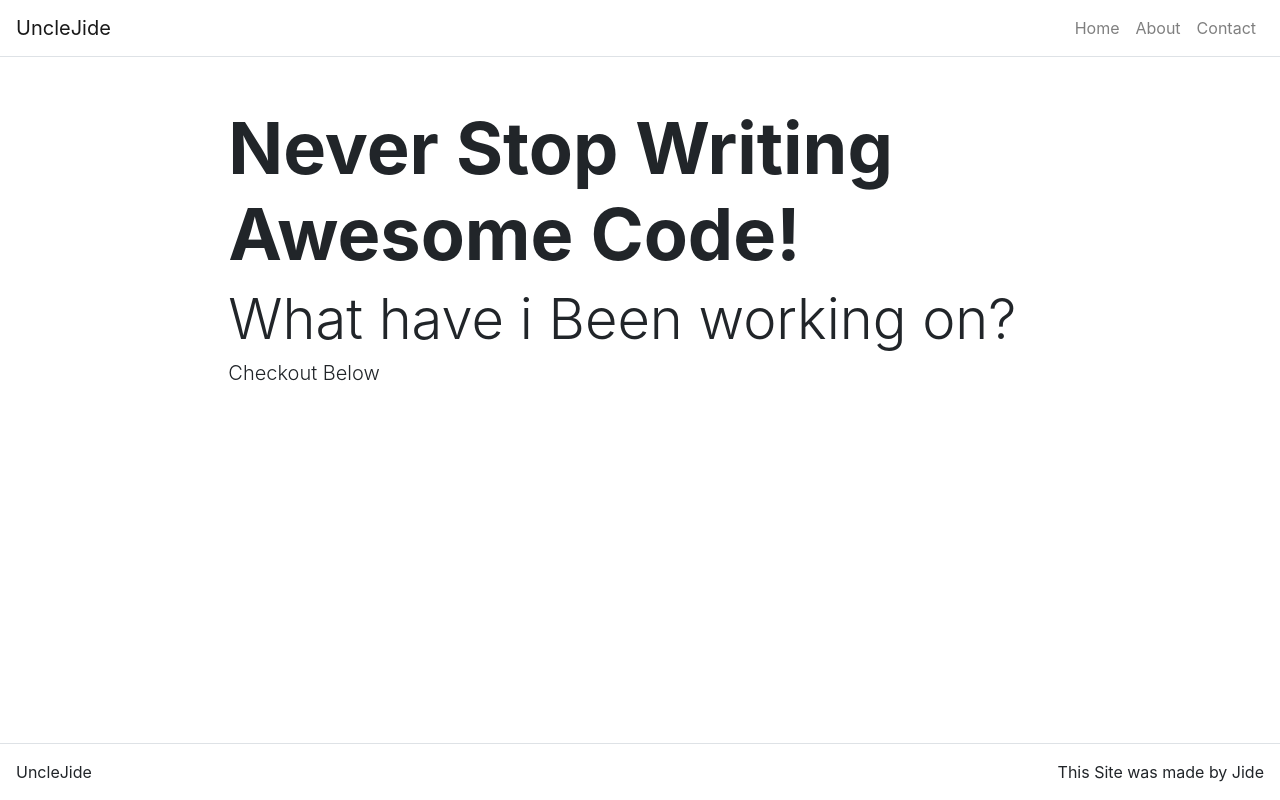
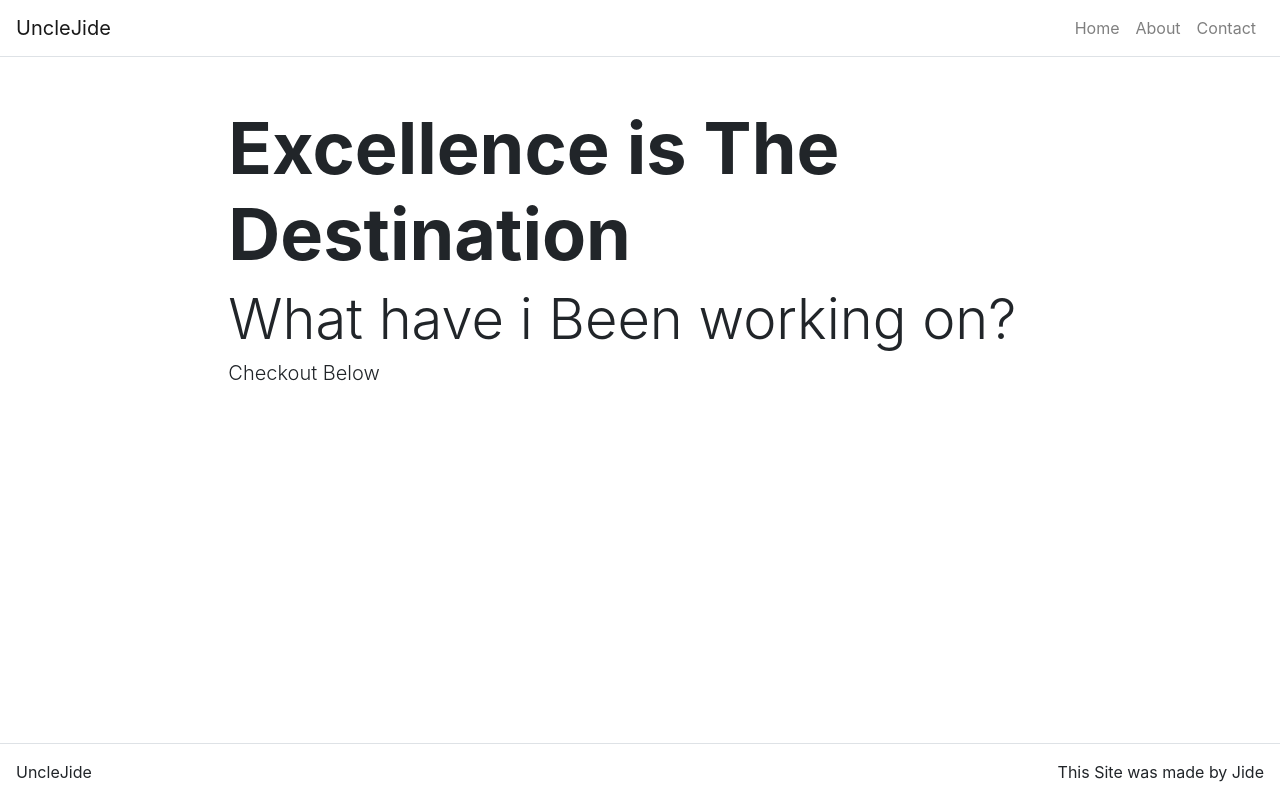
Before and after one commit to unclejide1/portfolio, a React (Create React App) app: page / in a window 1280 px wide. Built offline with nearby package versions, Linux system fonts and the light colour scheme.

Commit message:
refactor: state

```diff
--- a/src/App.js
+++ b/src/App.js
@@ -21,7 +21,7 @@ class App extends React.Component {
         { title: "Contact", path: "/contact" },
       ],
       home: {
-        title: "Never Stop Writing Awesome Code!",
+        title: "Excellence is The Destination",
         subTitle: "What have i Been working on?",
         text: "Checkout Below",
       },
```
